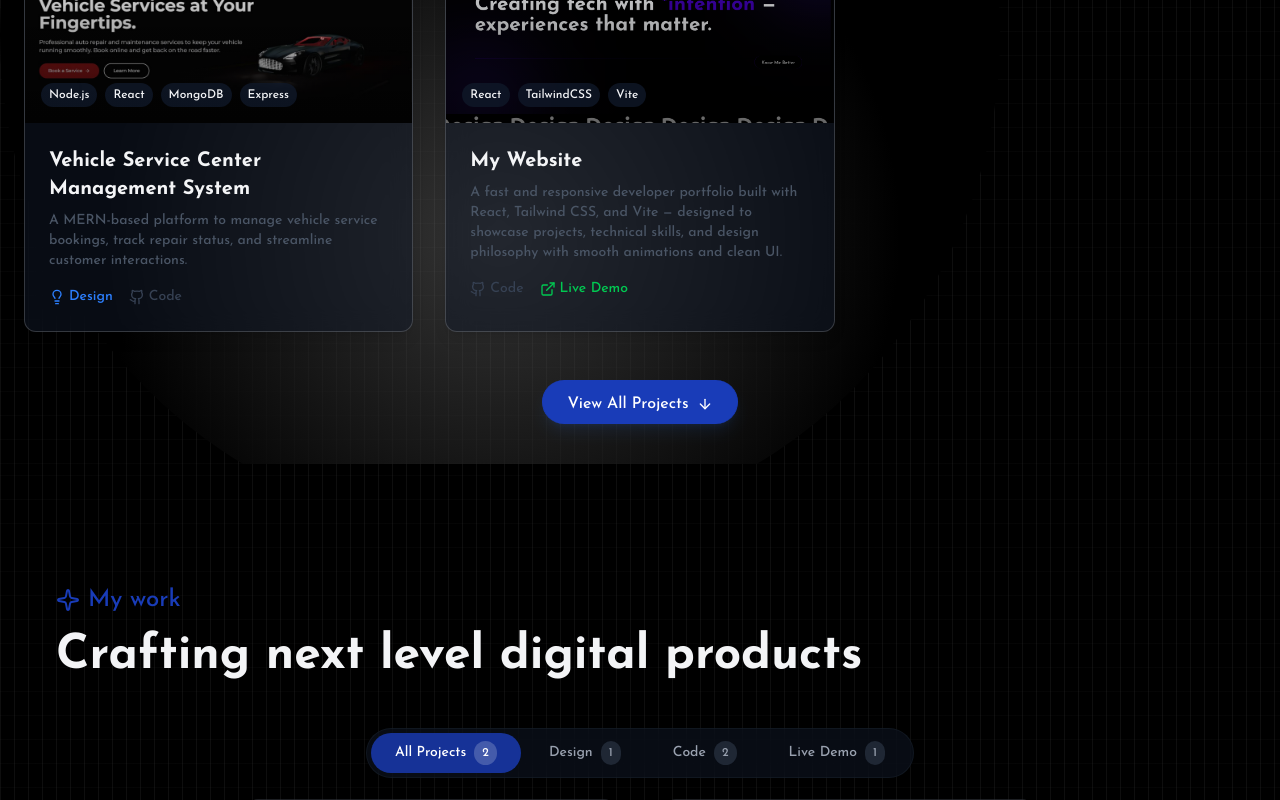
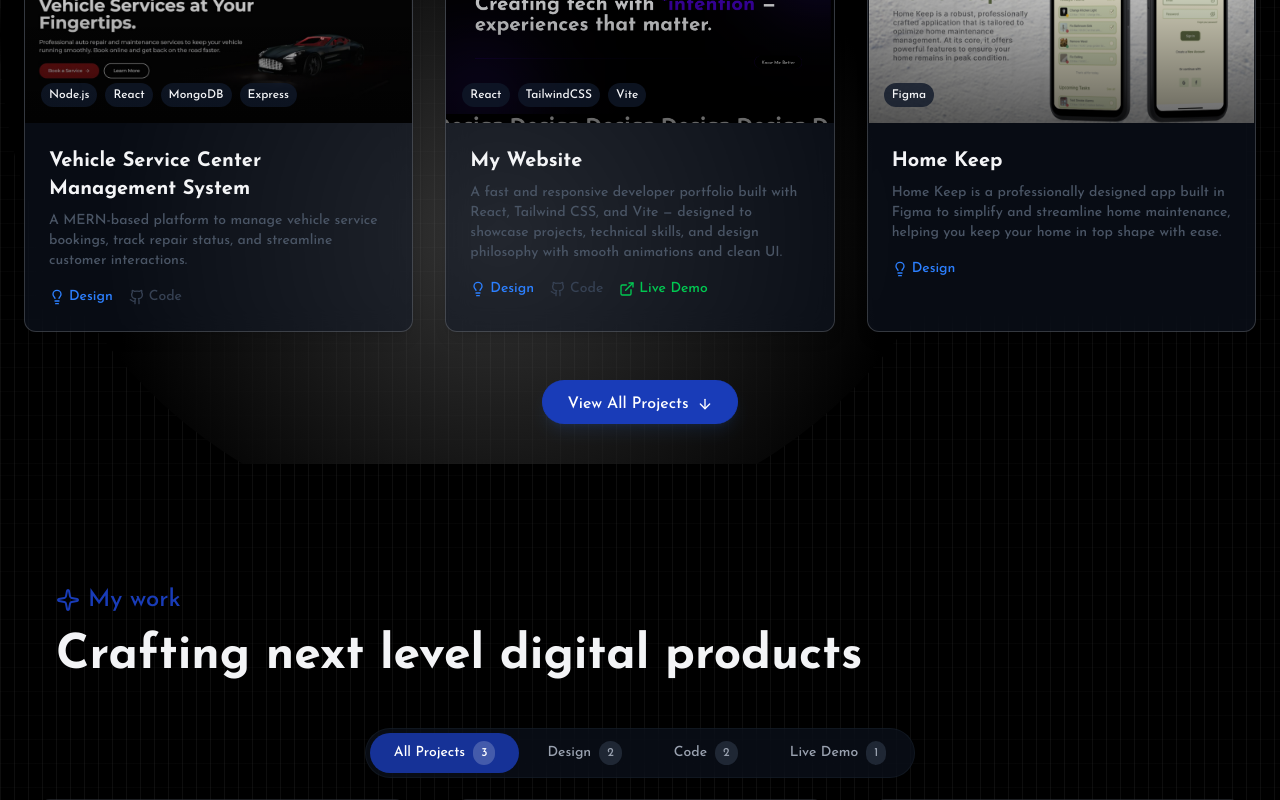
Before and after one commit to Thimeth0013/thimeth-sathmika, a React (Vite) app: page / in a window 1280 px wide. Shown: the part 1560-2360 px from the top of the page. Built offline with nearby package versions, Linux system fonts and the light colour scheme.

Commit message:
added a new project (homeKeep)

```diff
--- a/src/components/sections/Home.jsx
+++ b/src/components/sections/Home.jsx
@@ -6,6 +6,7 @@ import GlareHover from '../GlareHover/GlareHover';
 // Featured projects images
 import vehicleService from '../../assets/projects/vehicleService.png';
 import portfolio from '../../assets/projects/portfolio.png'
+import homekeep from '../../assets/projects/homekeep.png'
 
 import {
   ArrowDown,
@@ -38,9 +39,20 @@ export const Home = () => {
         'A fast and responsive developer portfolio built with React, Tailwind CSS, and Vite — designed to showcase projects, technical skills, and design philosophy with smooth animations and clean UI.',
       image: portfolio,
       tags: ['React', 'TailwindCSS', 'Vite'],
-      designLink: '#',
+      designLink: 'https://www.behance.net/gallery/228890885/My-Portfolio',
       githubLink: 'https://github.com/Thimeth0013/thimeth-sathmika',
       liveLink: 'https://thimeth0013.github.io/thimeth-sathmika/',
+    },
+    {
+      id: 3,
+      title: 'Home Keep',
+      description:
+        'Home Keep is a professionally designed app built in Figma to simplify and streamline home maintenance, helping you keep your home in top shape with ease.',
+      image: homekeep,
+      tags: ['Figma'],
+      designLink: 'https://www.behance.net/gallery/225180721/Home-Keep',
+      githubLink: '',
+      liveLink: '',
     },
   ];
 
--- a/src/components/sections/Project.jsx
+++ b/src/components/sections/Project.jsx
@@ -5,6 +5,7 @@ import { Sparkle, GithubIcon, ExternalLinkIcon, Lightbulb } from 'lucide-react';
 // All projects images
 import vehicleService from '../../assets/projects/vehicleService.png';
 import portfolio from '../../assets/projects/portfolio.png';
+import homekeep from '../../assets/projects/homekeep.png'
 
 export const Project = () => {
   // Tab state
@@ -33,6 +34,17 @@ export const Project = () => {
       designLink: '#',
       githubLink: 'https://github.com/Thimeth0013/thimeth-sathmika',
       liveLink: 'https://thimeth0013.github.io/thimeth-sathmika/',
+    },
+    {
+      id: 3,
+      title: 'Home Keep',
+      description:
+        'Home Keep is a professionally designed app built in Figma to simplify and streamline home maintenance, helping you keep your home in top shape with ease.',
+      image: homekeep,
+      tags: ['Figma'],
+      designLink: 'https://www.behance.net/gallery/225180721/Home-Keep',
+      githubLink: '',
+      liveLink: '',
     },
     // Add more projects here as needed
   ];
```
Also changed, not shown: src/assets/projects/homekeep.png (added).
